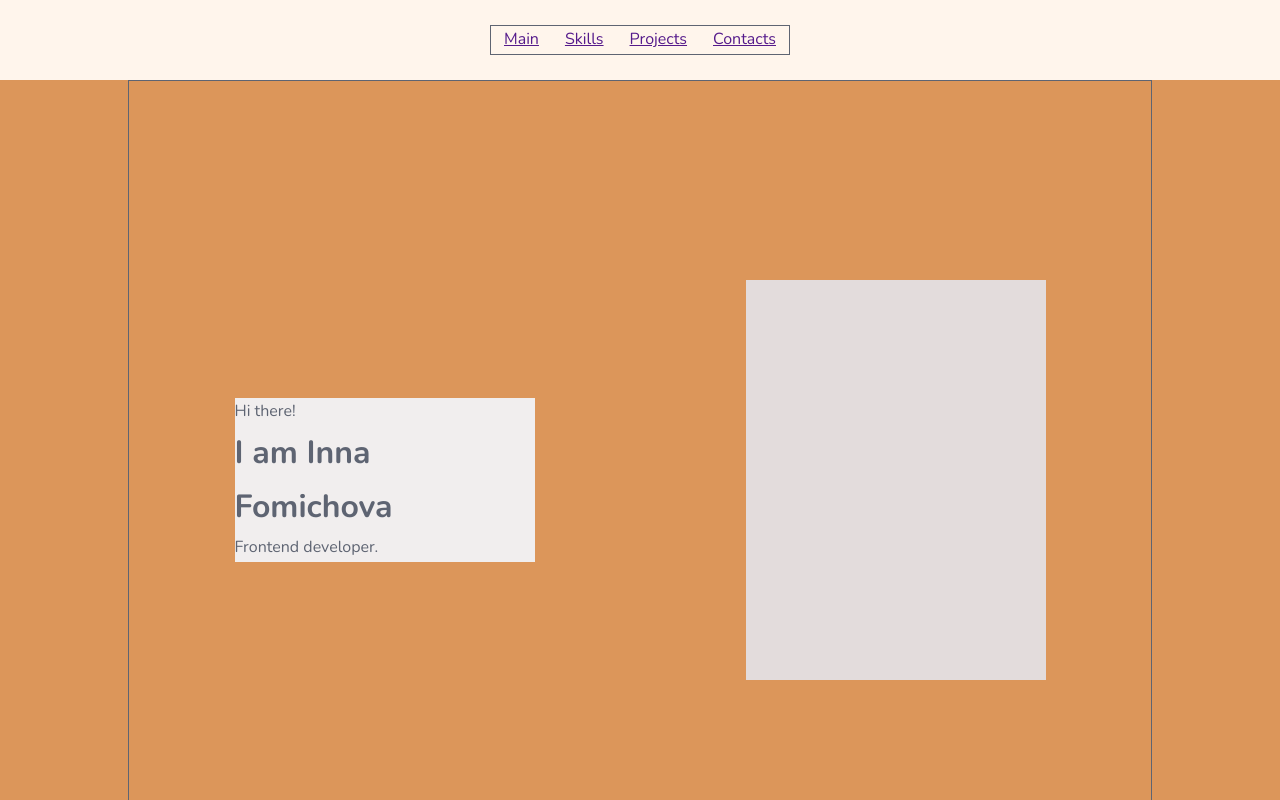
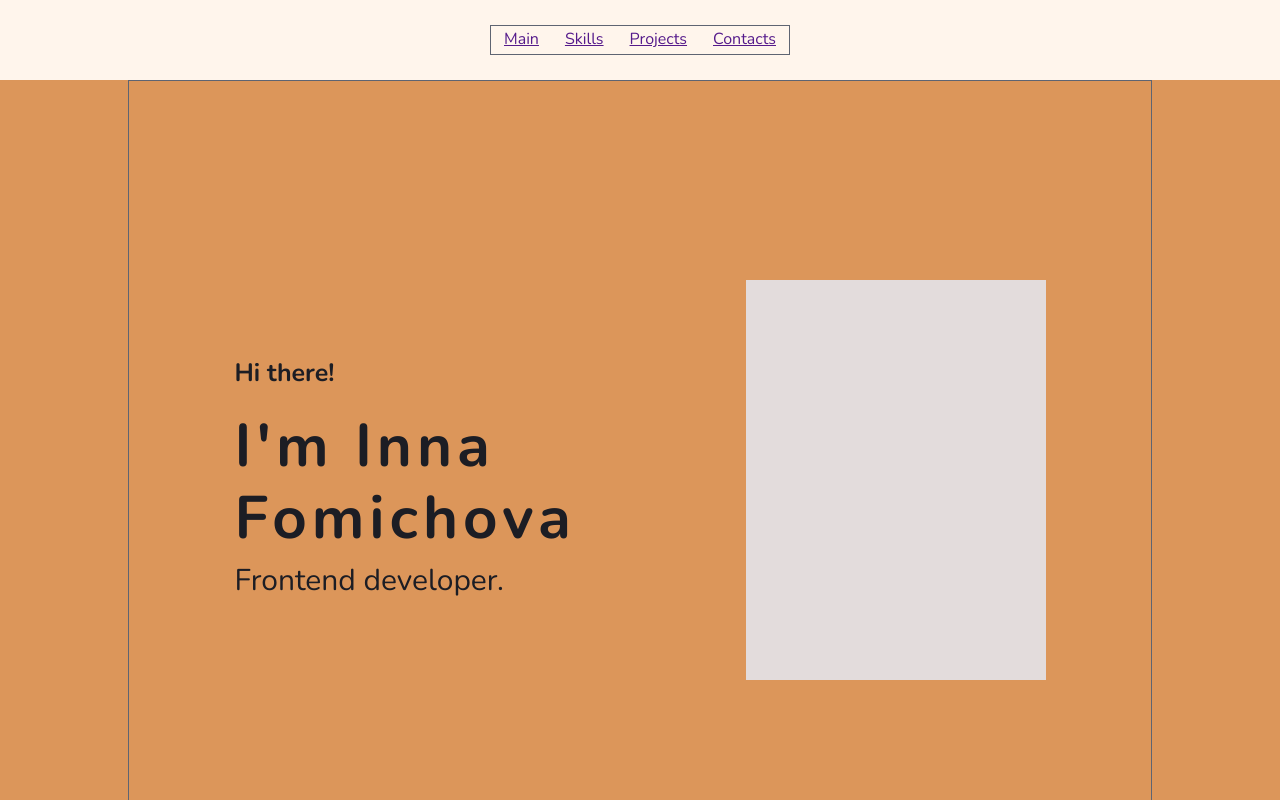
Before and after one commit to Inna3112/Portfolio, a React (Create React App) app: page / in a window 1280 px wide. Shown: the top 800 px of the page. Built offline with nearby package versions, Linux system fonts and the light colour scheme.

Commit message:
Main updated

```diff
--- a/src/components/Main/Main.module.css
+++ b/src/components/Main/Main.module.css
@@ -4,7 +4,22 @@
 }
 .greeting {
     width: 300px;
-    background-color: #f1eeee;
+    color: #1c1d24;
+}
+.greeting h6 {
+    font-size: 25px;
+    margin-bottom: 15px;
+}
+.greeting h1 {
+    font-size: 60px;
+    line-height: 1.2;
+    letter-spacing: 5px;
+}
+.greeting h2 {
+    font-size: 30px;
+    font-weight: 500;
+    margin: 0;
+    line-height: 1.8;
 }
 .photo {
     width: 300px;
--- a/src/components/Main/Main.tsx
+++ b/src/components/Main/Main.tsx
@@ -8,9 +8,9 @@ export const Main = () => {
         <div className={s.mainBlock}>
             <div className={sContainer.container}>
                 <div className={s.greeting}>
-                    <span>Hi there!</span>
-                    <h1>I am Inna Fomichova</h1>
-                    <p>Frontend developer.</p>
+                    <h6>Hi there!</h6>
+                    <h1>I'm Inna Fomichova</h1>
+                    <h2>Frontend developer.</h2>
                 </div>
                 <div className={s.photo}></div>
             </div>
```
